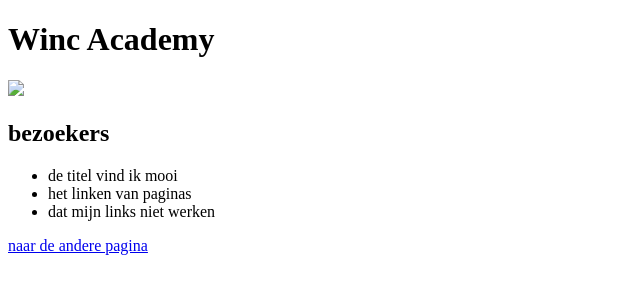
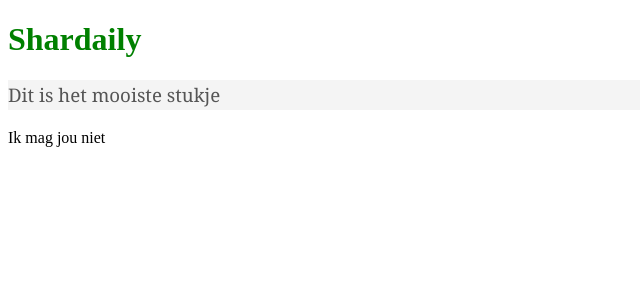
Before and after one commit to Sharite94/Sharite94, a plain HTML site: page index2.html in a window 1280 px wide. Shown: the whole page, without its empty margins (0-640 px from the left). Drawn offline with Linux system fonts and the light colour scheme; files that its build step writes are made by us from their sources.

Commit message:
Web Development

```diff
--- a/index2.html
+++ b/index2.html
@@ -1,20 +1,15 @@
 <!DOCTYPE html>
 <html>
-    <head>
-        <title>Sharketing</title>
-    </head>
-    <body>
-      <header><h1>Winc Academy</h1></a></header>
-      <main><img width="400" src="IMG_1449.jpg"/></main>
 
-      <aside><h2>bezoekers</h2></h2></aside>
+<head>
+    <title>Mijn tweede pagina</title>
+    <link rel="stylesheet" type="text/css" href="css/style.css">
+</head>
+<body>
+    <h1> Shardaily
 
-<ul>
-        <li>de titel vind ik mooi</li>
-        <li>het linken van paginas</li>
-        <li>dat mijn links niet werken</li>
-      </ul>
-<nav><a href="about.html">naar de andere pagina</a></nav>
-
-    </body>
+    </h1>
+    <h3>Dit is het mooiste stukje</h3>
+    <p>Ik mag jou niet</p>
+</body>
 </html>
--- /dev/null
+++ b/style.css
@@ -0,0 +1,18 @@
+.black-border{
+  border:5px solid black;
+}
+#grey-background{
+  background-color:grey;
+}
+
+h1 {
+  color: green;
+}
+ h3{
+  background-color:#f4f4f4;
+  color:#555;
+  font-family: Georgia, 'Times New Roman', Times, serif;
+  font: size 22x;
+  font-weight: normal;
+  line-height: 1.6em;
+}
```
Also changed, not shown: index.html (added, +16 -0 lines).
